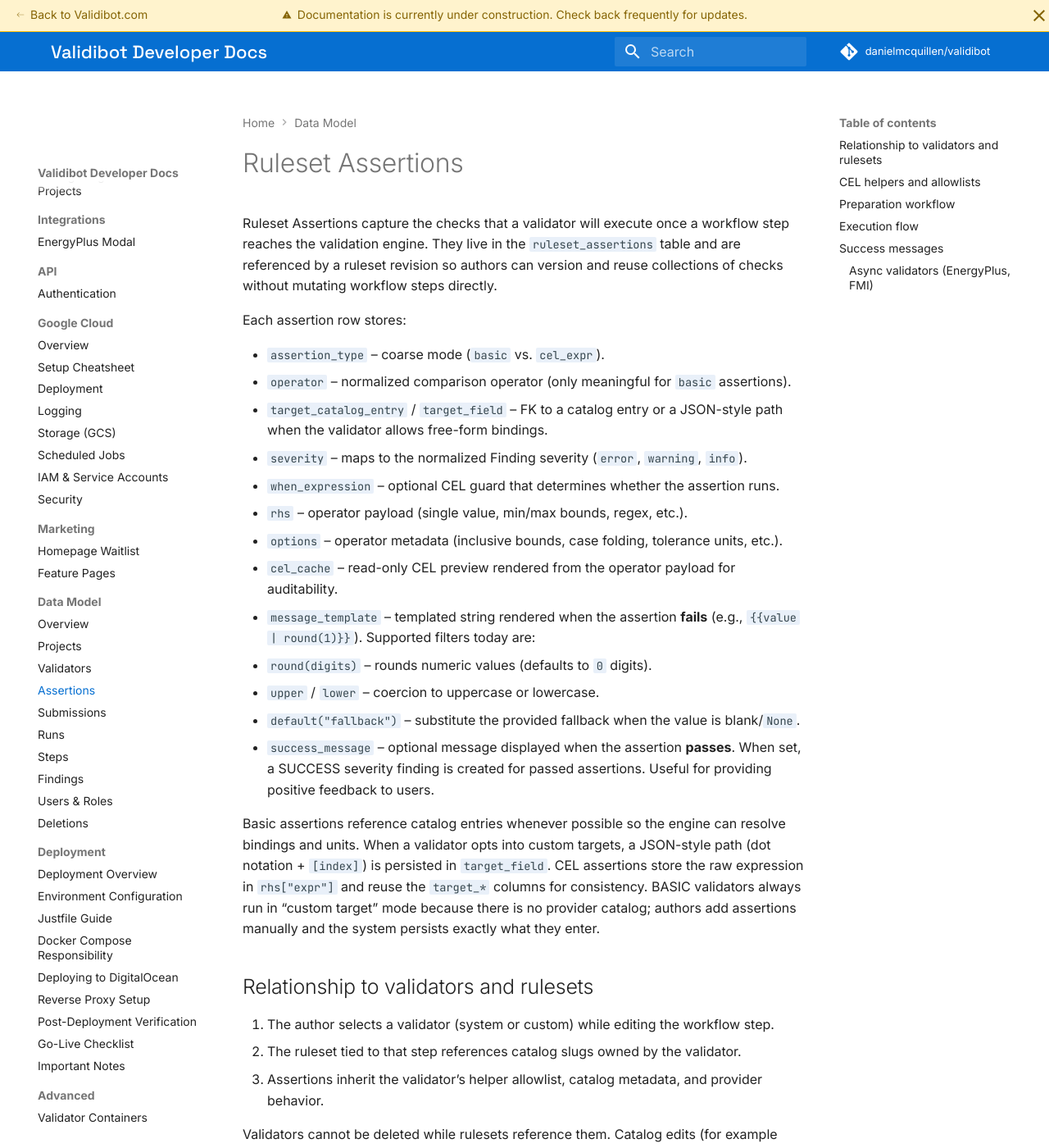
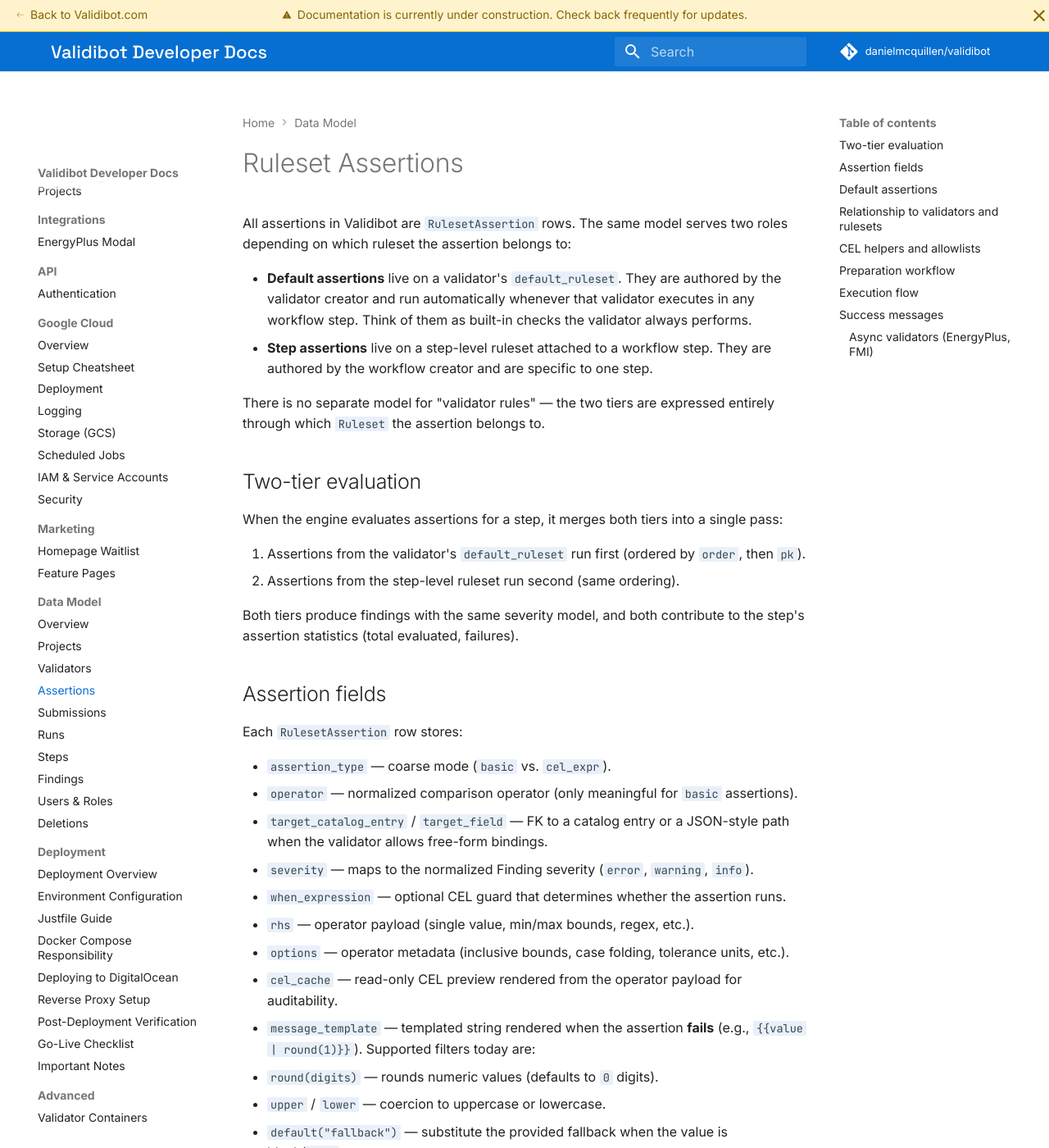
Before and after one commit to danielmcquillen/validibot, an MkDocs documentation site: the page built from docs/dev_docs/data-model/assertions.md, in a window 1280 px wide and 1400 px high. Shown: the whole window at 82% size. Built offline with MkDocs 1.6.1 and Material for MkDocs 9.7.7, drawn with Linux system fonts in a browser that asks for light colours; comment, search, counter and statistics services are not loaded; some of the changed text lies outside the part shown.

Commit message:
Refactor assertions. Github issue 97.

```diff
--- a/docs/dev_docs/data-model/assertions.md
+++ b/docs/dev_docs/data-model/assertions.md
@@ -1,38 +1,75 @@
 # Ruleset Assertions
 
-Ruleset Assertions capture the checks that a validator will execute once a workflow step
-reaches the validation engine. They live in the `ruleset_assertions` table and are referenced by a
-ruleset revision so authors can version and reuse collections of checks without mutating workflow
-steps directly.
+All assertions in Validibot are `RulesetAssertion` rows. The same model serves
+two roles depending on which ruleset the assertion belongs to:
 
-Each assertion row stores:
+- **Default assertions** live on a validator's `default_ruleset`. They are
+  authored by the validator creator and run automatically whenever that validator
+  executes in any workflow step. Think of them as built-in checks the validator
+  always performs.
+- **Step assertions** live on a step-level ruleset attached to a workflow step.
+  They are authored by the workflow creator and are specific to one step.
 
-- `assertion_type` – coarse mode (`basic` vs. `cel_expr`).
-- `operator` – normalized comparison operator (only meaningful for `basic` assertions).
-- `target_catalog_entry` / `target_field` – FK to a catalog entry or a JSON-style path when the
+There is no separate model for "validator rules" — the two tiers are expressed
+entirely through which `Ruleset` the assertion belongs to.
+
+## Two-tier evaluation
+
+When the engine evaluates assertions for a step, it merges both tiers into a
+single pass:
+
+1. Assertions from the validator's `default_ruleset` run first (ordered by
+   `order`, then `pk`).
+2. Assertions from the step-level ruleset run second (same ordering).
+
+Both tiers produce findings with the same severity model, and both contribute
+to the step's assertion statistics (total evaluated, failures).
+
+## Assertion fields
+
+Each `RulesetAssertion` row stores:
+
+- `assertion_type` — coarse mode (`basic` vs. `cel_expr`).
+- `operator` — normalized comparison operator (only meaningful for `basic` assertions).
+- `target_catalog_entry` / `target_field` — FK to a catalog entry or a JSON-style path when the
   validator allows free-form bindings.
-- `severity` – maps to the normalized Finding severity (`error`, `warning`, `info`).
-- `when_expression` – optional CEL guard that determines whether the assertion runs.
-- `rhs` – operator payload (single value, min/max bounds, regex, etc.).
-- `options` – operator metadata (inclusive bounds, case folding, tolerance units, etc.).
-- `cel_cache` – read-only CEL preview rendered from the operator payload for auditability.
-- `message_template` – templated string rendered when the assertion **fails** (e.g., `{{value | round(1)}}`). Supported filters today are:
-  - `round(digits)` – rounds numeric values (defaults to `0` digits).
-  - `upper` / `lower` – coercion to uppercase or lowercase.
-  - `default("fallback")` – substitute the provided fallback when the value is blank/`None`.
-- `success_message` – optional message displayed when the assertion **passes**. When set, a SUCCESS severity finding is created for passed assertions. Useful for providing positive feedback to users.
+- `severity` — maps to the normalized Finding severity (`error`, `warning`, `info`).
+- `when_expression` — optional CEL guard that determines whether the assertion runs.
+- `rhs` — operator payload (single value, min/max bounds, regex, etc.).
+- `options` — operator metadata (inclusive bounds, case folding, tolerance units, etc.).
+- `cel_cache` — read-only CEL preview rendered from the operator payload for auditability.
+- `message_template` — templated string rendered when the assertion **fails** (e.g., `{{value | round(1)}}`). Supported filters today are:
+  - `round(digits)` — rounds numeric values (defaults to `0` digits).
+  - `upper` / `lower` — coercion to uppercase or lowercase.
+  - `default("fallback")` — substitute the provided fallback when the value is blank/`None`.
+- `success_message` — optional message displayed when the assertion **passes**. When set, a SUCCESS severity finding is created for passed assertions. Useful for providing positive feedback to users.
 
 Basic assertions reference catalog entries whenever possible so the engine can resolve bindings and
 units. When a validator opts into custom targets, a JSON-style path (dot notation + `[index]`) is
 persisted in `target_field`. CEL assertions store the raw expression in `rhs["expr"]` and reuse the
-`target_*` columns for consistency. BASIC validators always run in “custom target” mode because there
+`target_*` columns for consistency. BASIC validators always run in "custom target" mode because there
 is no provider catalog; authors add assertions manually and the system persists exactly what they enter.
+
+## Default assertions
+
+Every `Validator` has a `default_ruleset` FK that is auto-populated on save via
+`ensure_default_ruleset()`. Validator authors manage default assertions through
+the validator detail page, which provides a simplified CEL-only form
+(`ValidatorRuleForm`). Under the hood these are regular `RulesetAssertion` rows
+on the validator's `default_ruleset`.
+
+Default assertions are always evaluated — the engine merges them with any
+step-level assertions before running the evaluation loop. This means validator
+authors can encode domain knowledge (e.g., "site EUI must be positive") that
+workflow authors cannot accidentally skip.
 
 ## Relationship to validators and rulesets
 
 1. The author selects a validator (system or custom) while editing the workflow step.
-2. The ruleset tied to that step references catalog slugs owned by the validator.
-3. Assertions inherit the validator’s helper allowlist, catalog metadata, and provider behavior.
+2. The validator's `default_ruleset` provides base assertions that always run.
+3. The step-level ruleset (optional) adds per-step assertions authored by the
+   workflow creator.
+4. Assertions inherit the validator's helper allowlist, catalog metadata, and provider behavior.
 
 Validators cannot be deleted while rulesets reference them. Catalog edits (for example renaming a
 signal) require updating the validator, which in turn triggers validation for every ruleset so slugs
```
Also changed, not shown: docs/dev_docs/overview/how_it_works.md (+1 -1 lines), docs/user_docs/glossary.md (+1 -1 lines), docs/user_docs/reviewing-results.md (+4 -1 lines), docs/user_docs/workflow-management.md (+32 -4 lines), 10 other files.
